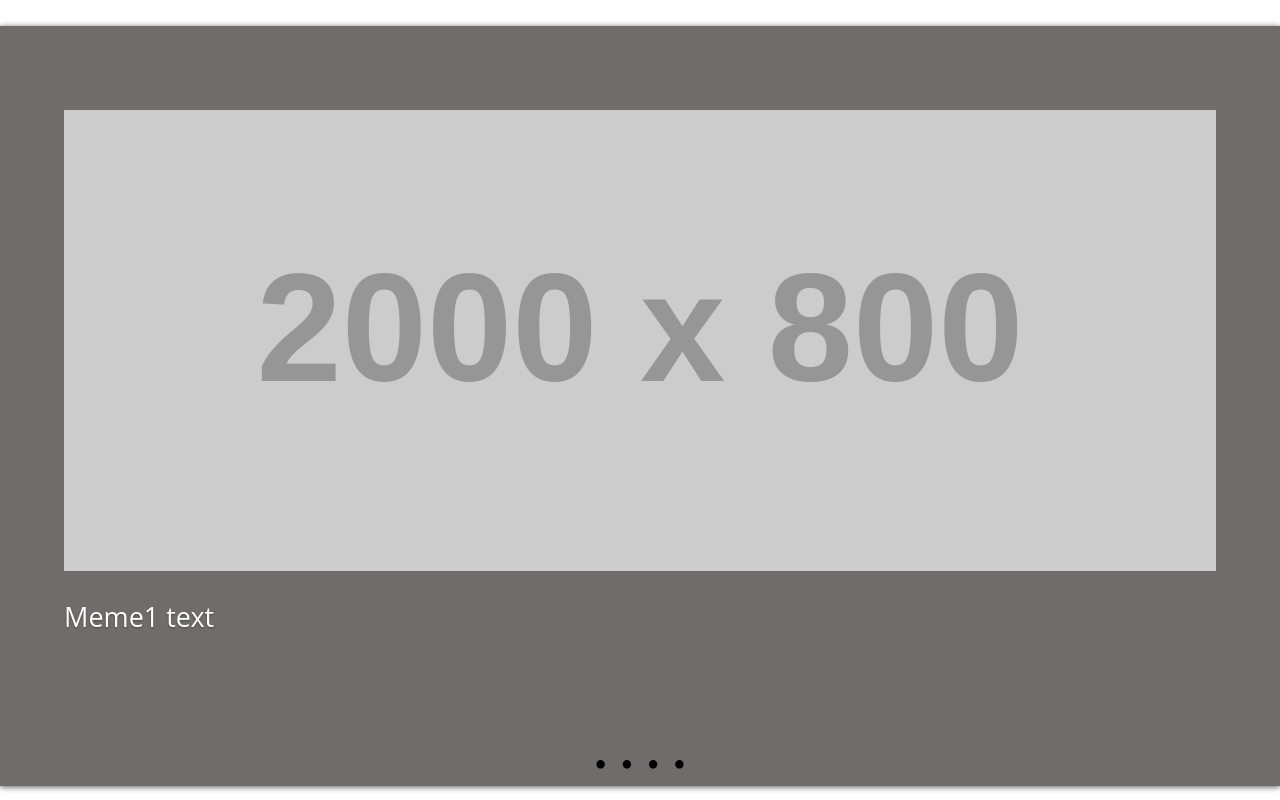
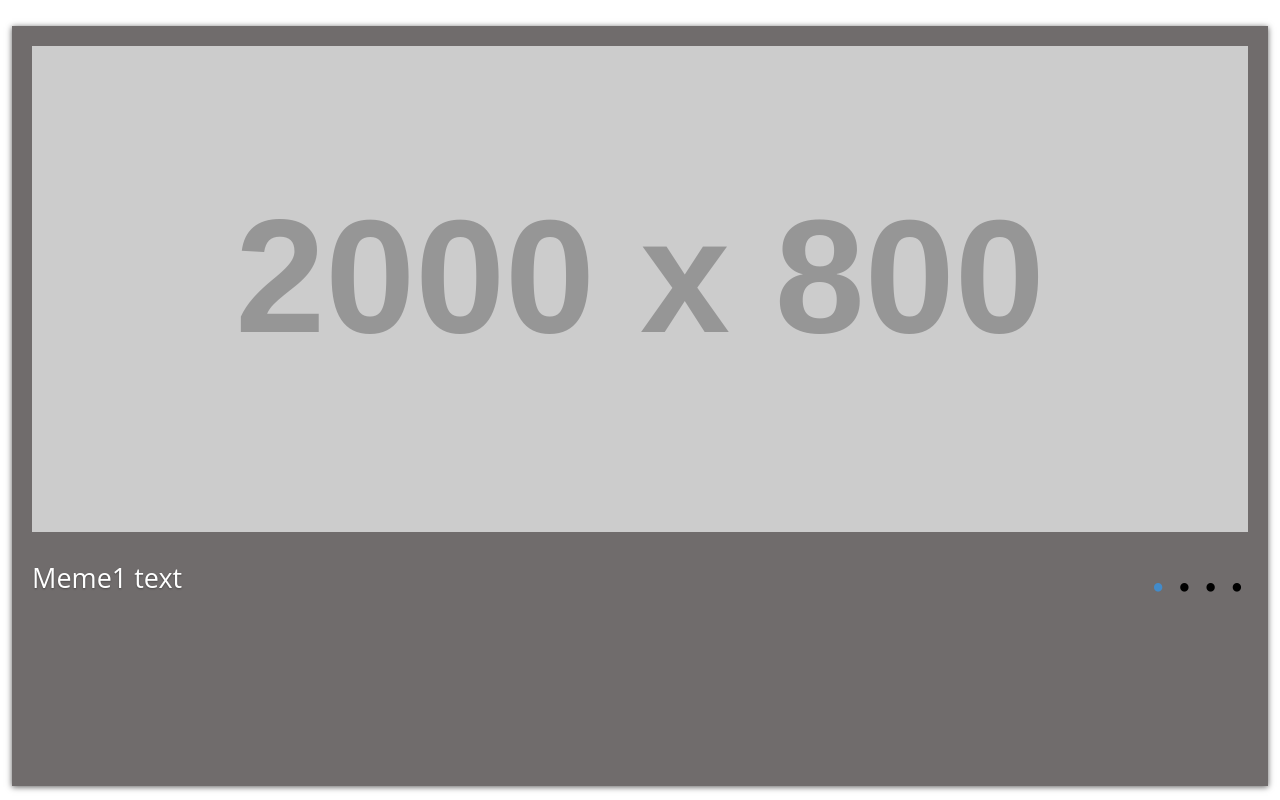
Before and after one commit to DariaDaina/cssMemSlider, a plain HTML site: page cssMemSlider/index.html in a window 1280 px wide. Drawn offline with Linux system fonts and the light colour scheme; placeholder pictures from the web are drawn by us.

Commit message:
feat: add desktop layout (Вс, окт 17, 2021  7:39:20)

```diff
--- a/cssMemSlider/index.html
+++ b/cssMemSlider/index.html
@@ -59,10 +59,9 @@
           <img src="http://fakeimg.pl/2000x800/F90/fff/?text=Meme4" />
           <p>Meme4 text</p>
         </div>
-      </div>
         <ol class="carousel-indicators">
             <li>
-          <label for="carousel-1" class="carousel-bullet">•</label>
+              <label for="carousel-1" class="carousel-bullet carousel-bullet-1">•</label>
             </li>
             <li>
               <label for="carousel-2" class="carousel-bullet">•</label>
@@ -75,5 +74,7 @@
             </li>
           </ol>
       </div>
+
+    </div>
   </body>
 </html>
--- a/cssMemSlider/style.css
+++ b/cssMemSlider/style.css
@@ -4,8 +4,13 @@ html, body {
 }
 
 .carousel {
-   display: grid;
+   display: flex;
+   flex-wrap: wrap;
    justify-content: space-around;
+   width: 95vw;
+   height: 90vh;
+   padding: 20px;
+   margin: 0 auto;
    box-shadow: 0px 1px 6px rgba(0, 0, 0, 0.64);
    margin-top: 26px;
    background-color: #706c6c;
@@ -13,9 +18,12 @@ html, body {
 
 .carousel-inner {
    display: flex;
-   align-items: center;
-   width: 90vw;
-   height: 90vh;
+   flex-wrap: wrap;
+   justify-content: flex-end;
+   align-items: top;
+   gap: 0;
+   width: 1fr;
+   height: min-content;
    overflow: hidden;
 }
 
@@ -33,6 +41,7 @@ html, body {
 
 .carousel-item {
     width: 0;
+    height: min-content;
     overflow: hidden;
     transition: all 0.6s ease-out;
 }
@@ -43,6 +52,8 @@ html, body {
 }
 
 .carousel-item p {
+    display: block;
+    max-width: 80%;
     font-size: 27px;
     color: rgba(255, 255, 255, 1);
     font-family: 'Open Sans', sans-serif;
@@ -59,8 +70,11 @@ html, body {
 }
 
 .carousel-indicators {
+    display: block;
+    width: auto;
     list-style: none;
     margin: 0;
+    margin-top: -54px;
     padding: 0;
     text-align: center;
     z-index: 10;
@@ -82,8 +96,9 @@ html, body {
     color: #aaaaaa;
 }
 
-/*#carousel-1:checked ~ .control-1 ~ .carousel-indicators li:nth-child(1) .carousel-bullet,
-#carousel-2:checked ~ .control-2 ~ .carousel-indicators li:nth-child(2) .carousel-bullet,
-#carousel-3:checked ~ .control-3 ~ .carousel-indicators li:nth-child(3) .carousel-bullet {
+#carousel-1:checked ~ .carousel-indicators li:nth-child(1) .carousel-bullet,
+#carousel-2:checked ~ .carousel-indicators li:nth-child(2) .carousel-bullet,
+#carousel-3:checked ~ .carousel-indicators li:nth-child(3) .carousel-bullet,
+#carousel-4:checked ~ .carousel-indicators li:nth-child(4) .carousel-bullet {
     color: #428bca;
-}*/
+}
```
Lines whose indentation alone changed are shown as unchanged.
